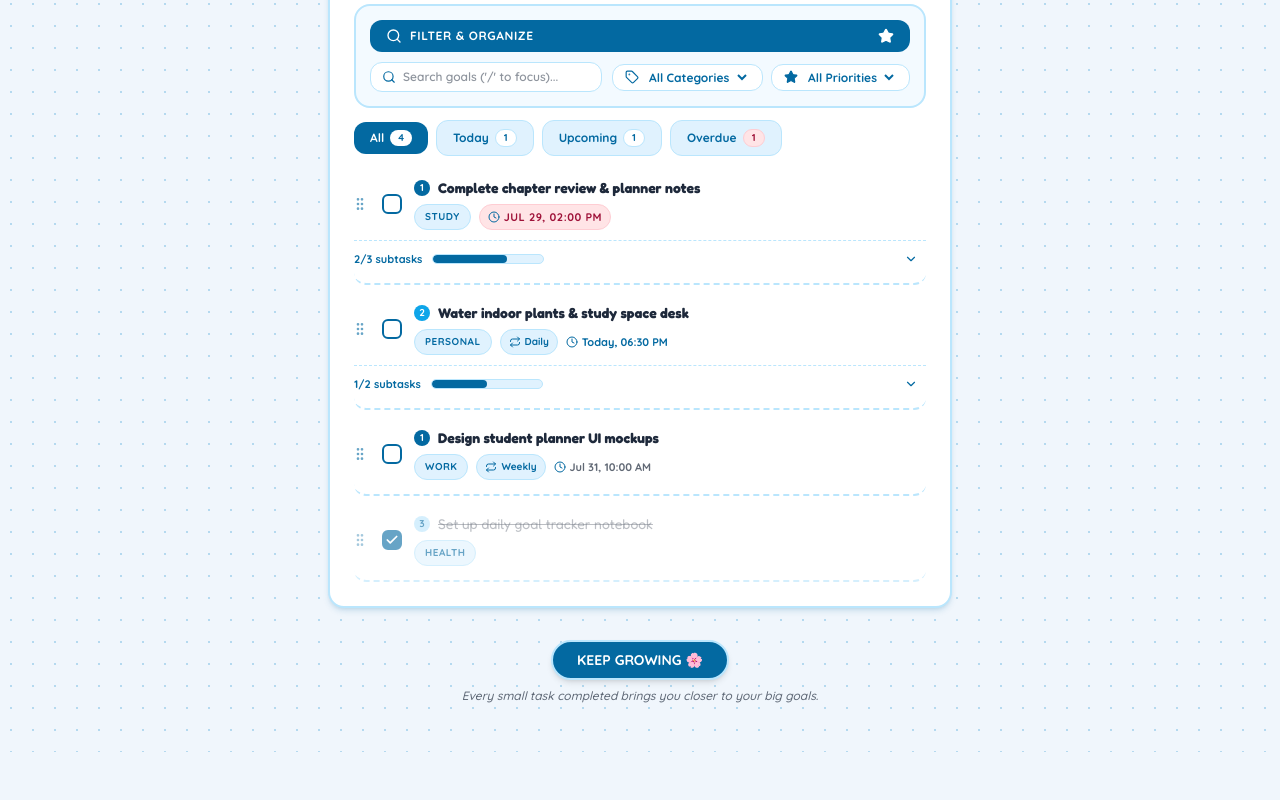
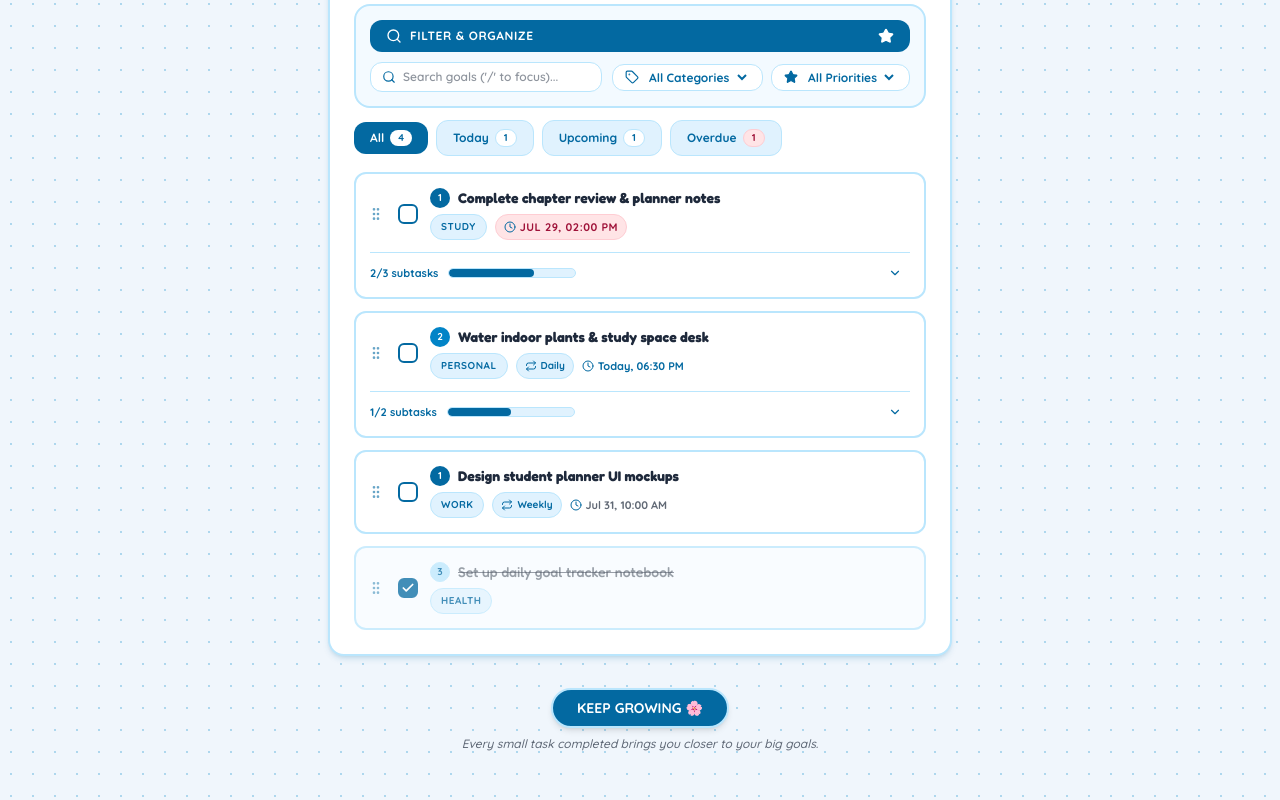
Before and after one commit to granthali-git/SCT_WD_4, a React (Vite) app: page / in a window 1280 px wide. Shown: the part 865-1665 px from the top of the page. Before the commit the page ends 1617 px from the top, so only its background shows below. Built offline with nearby package versions, Linux system fonts and the light colour scheme.

Commit message:
Update task items to distinct card containers with sky-deep checkbox outlines and fixed background grid

```diff
--- a/src/components/TaskList.jsx
+++ b/src/components/TaskList.jsx
@@ -18,8 +18,8 @@ import {
 } from 'lucide-react';
 
 const PRIORITIES = [
-  { name: 'Low', badge: '3', badgeBg: 'bg-sky-soft text-sky-deep', activeBg: 'bg-sky-light text-sky-deep font-bold border-2 border-sky-soft shadow-xs', idleBg: 'bg-paper-card text-ink border border-sky-soft hover:bg-sky-light' },
-  { name: 'Medium', badge: '2', badgeBg: 'bg-sky text-white', activeBg: 'bg-sky-light text-sky-deep font-bold border-2 border-sky-soft shadow-xs', idleBg: 'bg-paper-card text-ink border border-sky-soft hover:bg-sky-light' },
+  { name: 'Low', badge: '3', badgeBg: 'bg-sky-soft text-sky-deep border border-sky-soft', activeBg: 'bg-sky-light text-sky-deep font-bold border-2 border-sky-soft shadow-xs', idleBg: 'bg-paper-card text-ink border border-sky-soft hover:bg-sky-light' },
+  { name: 'Medium', badge: '2', badgeBg: 'bg-sky-main text-white', activeBg: 'bg-sky-light text-sky-deep font-bold border-2 border-sky-soft shadow-xs', idleBg: 'bg-paper-card text-ink border border-sky-soft hover:bg-sky-light' },
   { name: 'High', badge: '1', badgeBg: 'bg-sky-deep text-white', activeBg: 'bg-sky-light text-sky-deep font-bold border-2 border-sky-soft shadow-xs', idleBg: 'bg-paper-card text-ink border border-sky-soft hover:bg-sky-light' },
 ];
 
@@ -235,7 +235,7 @@ export default function TaskList({
           return (
             <div
               key={task.id}
-              className="bg-paper-card border-2 border-sky-soft rounded-2xl p-4 space-y-3.5 shadow-xs"
+              className="bg-paper-card border-2 border-sky-soft rounded-2xl p-4 space-y-3.5 shadow-sm"
             >
               <div className="bg-sky-light text-sky-deep rounded-lg px-3 py-1 font-bold text-xs inline-flex items-center gap-1.5 border border-sky-soft">
                 <Pencil className="w-3.5 h-3.5 text-sky-deep" />
@@ -247,7 +247,7 @@ export default function TaskList({
                 type="text"
                 value={editFormData.title}
                 onChange={(e) => setEditFormData({ ...editFormData, title: e.target.value })}
-                className="w-full bg-paper-card border border-sky-soft rounded-xl px-3.5 py-2 text-xs text-ink font-semibold focus:outline-none focus:border-sky-deep focus:ring-2 focus:ring-sky/30"
+                className="w-full bg-paper-card border-2 border-sky-soft rounded-xl px-3.5 py-2 text-xs text-ink font-semibold focus:outline-none focus:border-sky-deep focus:ring-2 focus:ring-sky/30"
               />
 
               {/* Edit Subtasks Checklist */}
@@ -405,19 +405,19 @@ export default function TaskList({
             onDragOver={(e) => handleDragOver(e, index)}
             onDragLeave={() => handleDragLeave(index)}
             onDrop={(e) => handleDrop(e, index)}
-            className={`relative bg-paper-card rounded-xl border-b-2 border-dashed border-sky-soft pb-3.5 shadow-xs hover:border-sky-deep/60 transition-all duration-200 ${
+            className={`relative rounded-xl border-2 border-sky-soft p-3.5 shadow-xs hover:border-sky-deep transition-all duration-200 ${
               isDeleting
                 ? 'opacity-0 scale-95 pointer-events-none'
                 : isDragging
                 ? 'opacity-40 border-dashed border-2 border-sky-deep bg-sky-light'
                 : isDragOver
-                ? 'border-t-2 border-t-sky-deep bg-sky-light/40 shadow-xs'
+                ? 'border-t-4 border-t-sky-deep bg-sky-light/40 shadow-xs'
                 : task.completed
-                ? 'group opacity-60 bg-paper-card/70'
-                : 'group'
+                ? 'bg-sky-light/30 border-2 border-sky-soft opacity-75'
+                : 'bg-paper-card border-2 border-sky-soft'
             }`}
           >
-            <div className="flex items-start sm:items-center justify-between gap-3 pt-1.5">
+            <div className="flex items-start sm:items-center justify-between gap-3">
               {/* Left Side: Drag Handle, Soft Square Checkbox & Task Details */}
               <div className="flex items-start sm:items-center gap-3 flex-1 min-w-0">
                 {/* Drag Handle Icon */}
@@ -438,7 +438,7 @@ export default function TaskList({
                   type="button"
                   onClick={() => onToggleCompleted(task.id)}
                   aria-label={task.completed ? `Mark "${task.title}" as incomplete` : `Mark "${task.title}" as complete`}
-                  className={`mt-0.5 sm:mt-0 flex-shrink-0 w-5 h-5 rounded-md border-2 transition-all duration-200 flex items-center justify-center focus:outline-none focus:ring-2 focus:ring-sky/30 cursor-pointer ${
+                  className={`mt-0.5 sm:mt-0 flex-shrink-0 w-5 h-5 rounded-md border-2 transition-all duration-200 flex items-center justify-center focus:outline-none focus:ring-2 focus:ring-sky/30 cursor-pointer shadow-xs ${
                     task.completed
                       ? 'bg-sky-deep border-sky-deep text-white animate-pop'
                       : 'border-sky-deep bg-paper-card hover:bg-sky-light active:scale-95'
@@ -454,7 +454,7 @@ export default function TaskList({
                     <div className="flex items-center gap-2">
                       {/* Priority Numbered Circular Badge */}
                       <span
-                        className={`w-4 h-4 rounded-full flex-shrink-0 flex items-center justify-center text-[10px] font-bold ${prioStyle.badgeBg}`}
+                        className={`w-5 h-5 rounded-full flex-shrink-0 flex items-center justify-center text-[10px] font-bold shadow-xs ${prioStyle.badgeBg}`}
                         title={`Priority: ${task.priority}`}
                       >
                         {prioStyle.badge}
@@ -463,7 +463,7 @@ export default function TaskList({
                       <h3
                         className={`text-xs sm:text-sm select-none transition-all ${
                           task.completed
-                            ? 'line-through text-ink/50 font-normal'
+                            ? 'line-through text-ink/60 font-medium'
                             : 'text-ink font-bold'
                         }`}
                       >
@@ -536,7 +536,7 @@ export default function TaskList({
 
             {/* Subtask Progress & Expand Button */}
             {totalSubtasks > 0 && (
-              <div className="mt-2.5 pt-2 border-t border-dashed border-sky-soft flex items-center justify-between gap-3">
+              <div className="mt-3 pt-2.5 border-t border-sky-soft flex items-center justify-between gap-3">
                 <div
                   onClick={() => toggleExpand(task.id)}
                   className="flex items-center gap-2.5 flex-1 min-w-0 cursor-pointer select-none group/prog"
@@ -546,8 +546,8 @@ export default function TaskList({
                     {completedSubtasks}/{totalSubtasks} subtasks
                   </span>
 
-                  {/* Mini Progress Bar */}
-                  <div className="w-20 sm:w-28 h-2.5 bg-sky-light border border-sky-soft rounded-full overflow-hidden flex-shrink-0">
+                  {/* Mini Progress Bar Track & Fill */}
+                  <div className="w-24 sm:w-32 h-2.5 bg-sky-light border border-sky-soft rounded-full overflow-hidden flex-shrink-0">
                     <div
                       className="h-full bg-sky-deep rounded-full transition-all duration-300 shadow-xs"
                       style={{ width: `${subtaskPercentage}%` }}
--- a/src/index.css
+++ b/src/index.css
@@ -3,6 +3,13 @@
 @tailwind base;
 @tailwind components;
 @tailwind utilities;
+
+html, body, #root {
+  min-height: 100vh;
+  background-color: #F0F6FC;
+  margin: 0;
+  padding: 0;
+}
 
 @layer base {
   body {
@@ -86,8 +93,9 @@
   animation: pop 0.25s cubic-bezier(0.175, 0.885, 0.32, 1.275);
 }
 
-/* Printable off-white paper grid texture overlay */
+/* Printable off-white paper grid texture overlay with fixed attachment */
 .printable-paper-pattern {
-  background-image: radial-gradient(rgba(2, 132, 199, 0.25) 1.5px, transparent 1.5px);
+  background-image: radial-gradient(rgba(2, 132, 199, 0.28) 1.5px, transparent 1.5px);
   background-size: 22px 22px;
+  background-attachment: fixed;
 }
```
